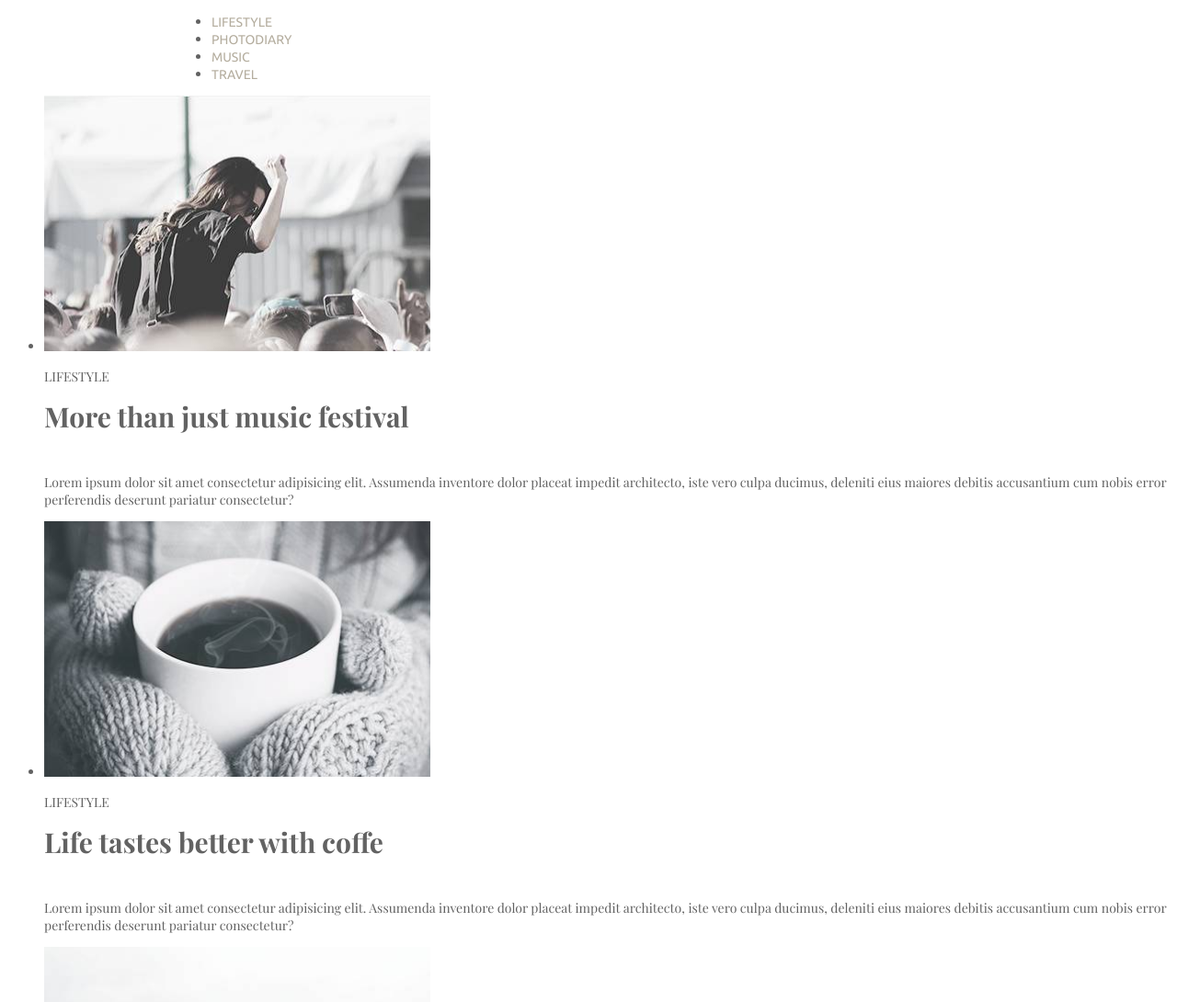
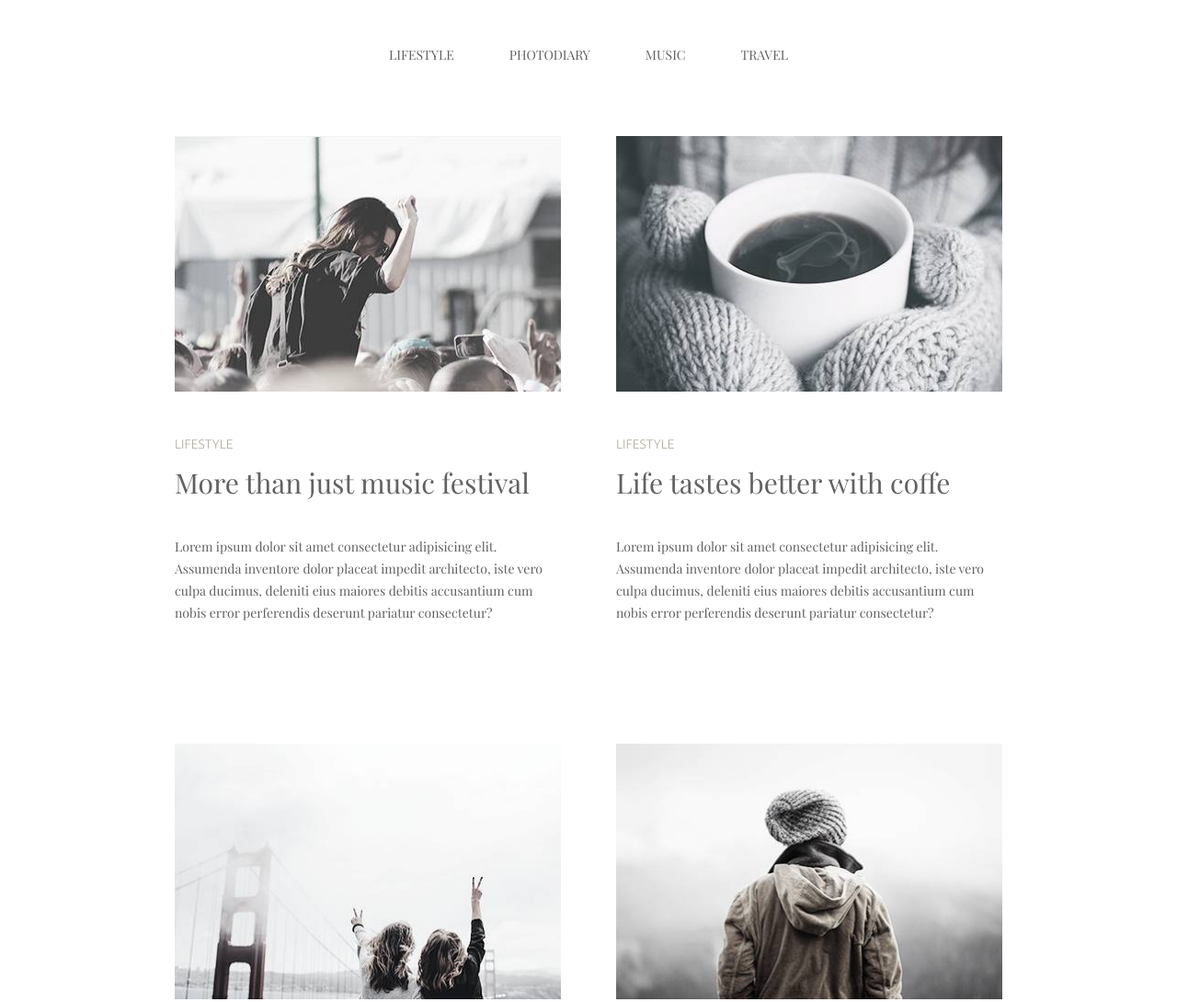
Before and after one commit to SofiiaIrfan/goit-markup-hw-04-blog, a plain HTML site: page index.html in a window 1280 px wide. Shown: the top 1090 px of the page at 92% size. Drawn offline with nearby package versions, Linux system fonts and the light colour scheme.

Commit message:
Add files via upload

```diff
--- a/css/styles.css
+++ b/css/styles.css
@@ -1,3 +1,11 @@
+
+  body {
+    background-color: #ffffff;
+    color: #626262;
+    font-family: 'Playfair Display', serif;
+    margin: 0;
+    padding: 0;
+  }
 
   html {
     box-sizing: border-box;
@@ -7,139 +15,127 @@
     box-sizing: inherit;
   }
 
-body {
-  font-family: 'Playfair Display', serif;
-  font-size: 14px;
-  color: #626262;
+  /*Container*/
+  .container {
+    width: 900px;
+    margin-left: auto;
+    margin-right: auto;
+    padding: 0;
   }
 
-.container {
-  width: 900px;
-  margin: 0px auto;
+  .list {
+    margin: 0;
+    padding: 0;
+    list-style: none;
   }
 
-h1 {
-  visibility: hidden;
+  .nav {
+    padding-top: 44px;
+    padding-bottom: 72px;
   }
 
-.nav-link-list {
-  margin: 0px;
-  list-style: none;
+  .site-nav {
+    display: flex;
+    padding-top: 0x;
+    padding-bottom: 0x;
+    justify-content: center;
+  }
 
-  display: flex;
-  justify-content: space-between;
+  .site-nav .link {
+    display: block;
+    text-decoration: none;
+    padding: 15px 30px;
+    color: #626262;
+    font-size: 14px;
+    line-height: 1.7px;
+    font-weight: 400;
+    text-align: center;
+  }
 
-  width: 570px;
+  .site-nav .link:hover,
+  .site-nav .link:focus {
+    color: #7bd2f9;
+  }
 
+  /*Section*/
+  .hero {
+    margin-top: 0;
+    padding-bottom: 70px;
+  }
+
+  .feature-list-item img {
+    margin-bottom: 32px;
+  }
+
+  .hero .menu-container {
+    width: 900px;
     margin-left: auto;
     margin-right: auto;
-  padding-top: 75px;
-  padding-bottom: 100px;
+    font-size: 14px;
+    color: #b4ad9e;
+    font-family: 'Ubuntu', sans-serif;
+    font-weight: 300;
 
   }
 
-.nav-link-item {
-  display: block;
-  text-transform: uppercase;
-  text-decoration: none;
+  .hero .title {
+    font-size: 30px;
     color: #626262;
-  font-size: 14px;
-  padding: 14px 14px;
+    font-family: 'Playfair Display', serif;
+    font-weight: 400;
+    margin-bottom: 38px;
+    margin-top: 0;
   }
 
-.nav-link-item:hover,
-.nav-link-item:focus {
-  color: #03a9f4;
+  .hero .description {
+    font-size: 14px;
+    line-height: 24px;
+    color: #626262;
+    font-family: 'Playfair Display', serif;
+    font-weight: 400;
+    margin-top: 0;
+    margin-bottom: 0;
   }
 
-.list-of-articles {
-  margin-bottom: 70px;
+  .feature-list {
+    display: flex;
+    flex-wrap: wrap;
+    margin: 0;
+    padding: 0;
+    margin-bottom: 54px;
   }
 
-.articles-list {
-  padding: 0;
-  margin: 0;
-  list-style: none;
-
-  width: 900px;
-
-  display: flex;
-  flex-wrap: wrap;
-  justify-content: center;
-
-  margin-bottom: 60px;
+  .feature-list-item {
+    flex-basis: calc(50% - 30px);
+    flex-grow: 0;
+    margin-bottom: 130px;
       }
 
-.articles-item {
-  flex-basis: calc(100% / 2 - 30px);
+  .feature-list-item:nth-child(2n+1) {
     margin-right: 60px;
-  margin-bottom: 135px;
   }
-
-.articles-item:nth-child(2n) {
-  margin-right: 0;
-}
-
-.articles-item:nth-last-child(-n + 2) {
-  margin-bottom: 0px;
-}
-
-.articl-list-item img {
-  margin-bottom: 32px;
-}
-
-.link {
-  margin: 0px;
-  text-align: left;
-  text-decoration: none;
-  text-transform: uppercase;
-  color: #b4ad9e;
-
-  font-family: 'Ubuntu', sans-serif;
-  font-size: 14px;
-
-  margin-bottom: 32px;
-}
-
-.link-topic:focus,
-.link-topic:hover {
-  color: #03a9f4;
-}
-
-.preview-text {
-  margin: 0px;
-  text-align: left;
-}
-
-.title {
-  margin: 0px;
-  text-align: left;
-  font-size: 30px;
-  margin-bottom: 42px;
+  .feature-list-item:nth-last-child(-n + 2) {
+    margin-bottom: 0;
   }
 
   .button {
-  padding: 0px;
-  margin: 0px;
-  display: block;
+    display: flex;
+    align-items: center;
     justify-content: center;
-  align-items: center;
-  cursor: pointer;
-
-  width: 162px;
-  height: 58px;
-
-  font-family: 'Playfair Display', serif;
+    border: thin solid #626262;
+    margin-right: auto;
+    margin-left: auto;
+    background-color: #fff;
+    min-width: 164px;
+    min-height: 60px;
     font-size: 20px;
-  font-weight: 300;
-
-  background-color: #ffffff;
-  border-color: #626262;
-  margin-left: auto;
-  margin-right: auto;
+    line-height: 24px;
+    color: #626262;
+    font-family: 'Playfair Display';
+    font-weight: 400;
   }
 
-.button:focus,
-.button:hover {
-  color: #03a9f4;
+  .button:hover,
+  .button:focus {
+    background-color: #7bd2f9
   }
```
Lines whose indentation alone changed are shown as unchanged.
